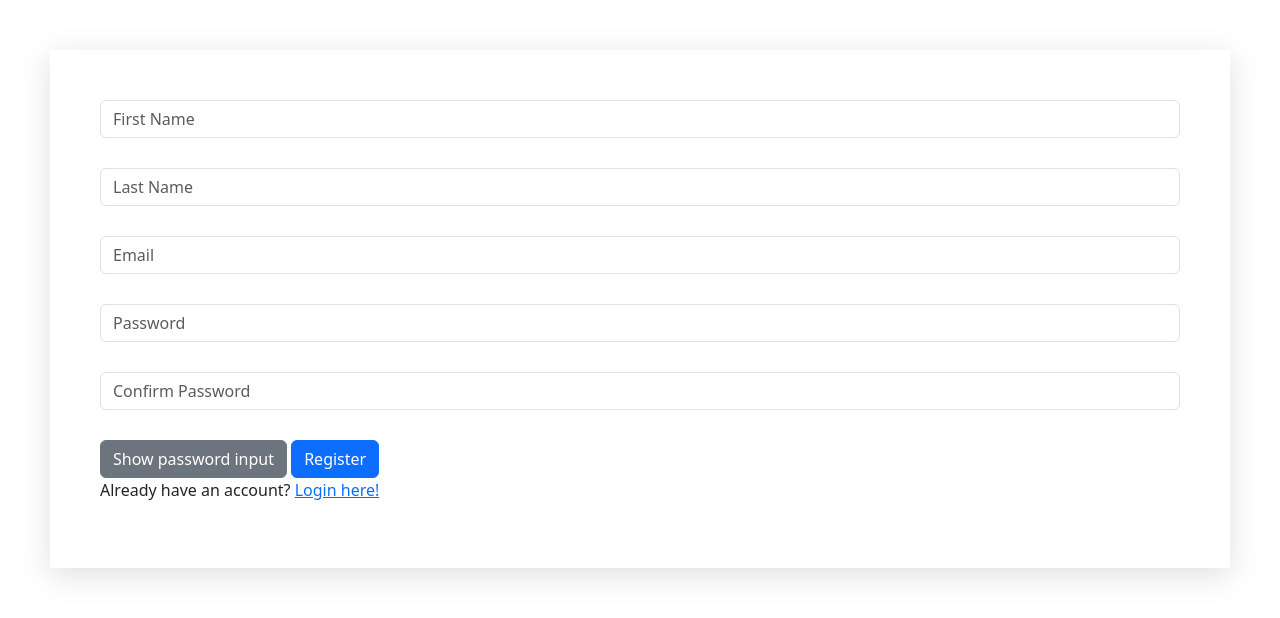
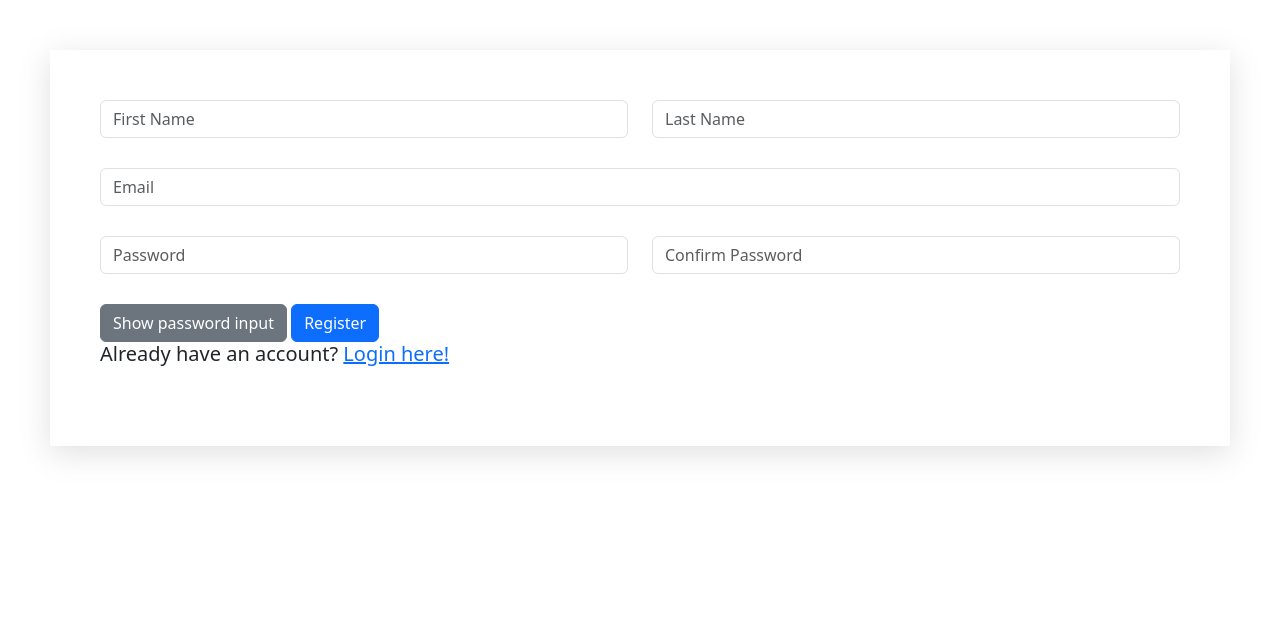
Before and after one commit to Saw1ll/php-game-website, a PHP site: page /comps/loginRegistration/pages/registration.php in a window 1280 px wide. Shown: the top 618 px of the page. Run offline with PHP 8.4, Linux system fonts and the light colour scheme.

Commit message:
changed loginRegistration pages

```diff
--- a/website/comps/loginRegistration/pages/registration.php
+++ b/website/comps/loginRegistration/pages/registration.php
@@ -14,8 +14,7 @@ if (isset($_SESSION['user'])) {
     <meta http-equiv="X-UA-Compatible" content="ie=edge">
     <meta name="viewport" content="width=device-width, initial-scale=1.0">
     <title>Registration Form</title>
-    <link rel="stylesheet" href="https://cdn.jsdelivr.net/npm/bootstrap@5.3.2/dist/css/bootstrap.min.css"
-        integrity="sha384-T3c6CoIi6uLrA9TneNEoa7RxnatzjcDSCmG1MXxSR1GAsXEV/Dwwykc2MPK8M2HN" crossorigin="anonymous">
+    <link rel="stylesheet" href="../../../css/bootstrap.css">
     <link rel="stylesheet" href="../../../css/styles.css">
 </head>
 
@@ -39,14 +38,18 @@ if (isset($_SESSION['user'])) {
             if (empty($fName) || empty($lName) || empty($email) || empty($password) || empty($cfPassword)) {
                 array_push($errors, "All fields are required");
             }
+            // ucfirst capitalises the string, then preg_replace removes any whitespace from
+            // the initial capture in the 'First Name' and 'Last Name' input fields
             $fName = ucfirst(preg_replace('/\s/', '', $fName));
             $lName = ucfirst(preg_replace('/\s/', '', $lName));
+            // if there is not only alphabetical characters, give an error
             if (!ctype_alpha($fName) || !ctype_alpha($lName)) {
                 array_push($errors, "Ensure you've typed your name correctly.");
             }
             if ((strlen($fName) >= 3) && (strlen($lName) >= 3)) {
                 $fullName = "$fName $lName";
             } else {
+                // if first and/or last name are less than three characters long, give an error.
                 array_push($errors, "Ensure you've typed both your first and last names.");
             }
             if (!filter_var($email, FILTER_VALIDATE_EMAIL)) {
@@ -87,30 +90,33 @@ if (isset($_SESSION['user'])) {
         }
         ?>
         <form action="registration.php" method="post">
-            <div class="form-group">
+            <div class="form-group row">
+                <div class="col">
                     <input type="text" class="form-control" name="fName" placeholder="First Name">
                 </div>
-            <div class="form-group">
+                <div class="col">
                     <input type="text" class="form-control" name="lName" placeholder="Last Name">
+                </div>
             </div>
             <div class="form-group">
                 <input type="text" class="form-control" name="email" placeholder="Email">
             </div>
-            <div class="form-group">
+            <div class="form-group row">
+                <div class="col">
                     <input class="form-control password-field" type="password" name="password" placeholder="Password">
                 </div>
-            <div class="form-group">
+                <div class="col">
                     <input class="form-control password-field" type="password" name="cfPassword"
                         placeholder="Confirm Password">
                 </div>
-            <div class="form-btn">
-                <span class='password-toggle-btn btn btn-secondary' toggle='.password-field'>Show password input</span>
+            </div>
+            <div class="form-group">
+                <span class='password-toggle-btn btn btn-secondary' toggle='.password-field'>Show password
+                    input</span>
                 <input type="submit" class="btn btn-primary" value="Register" name="submit">
+                <h5>Already have an account? <a href="login.php">Login here!</a></h5>
             </div>
         </form>
-        <div>
-            <p>Already have an account? <a href="login.php">Login here!</a></p>
-        </div>
     </div>
     <script>
         <?php require_once "../comps/hideshowpw.php"; ?>
```
Also changed, not shown: website/comps/loginRegistration/pages/login.php (+3 -6 lines). Lines whose indentation alone changed are shown as unchanged.
